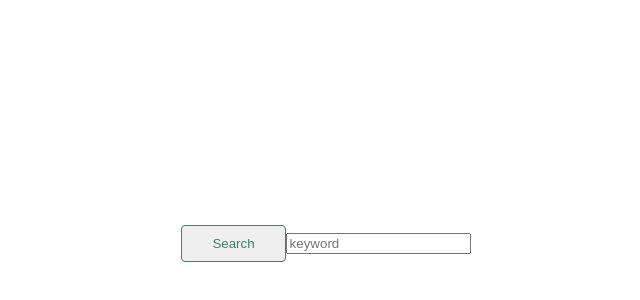
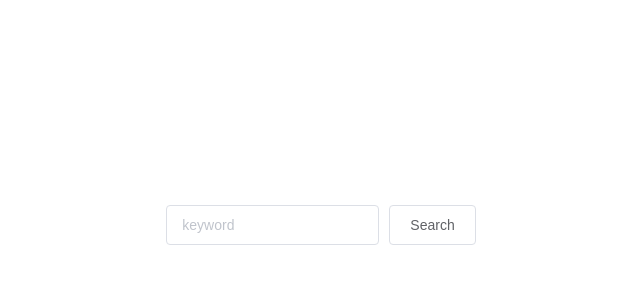
Before and after one commit to volpe28v/WdpExcavator, a Nuxt app: page / in a window 1280 px wide. Shown: the part 164-464 px from the top of the page, without its empty margins (314-954 px from the left). Built offline with nearby package versions, Linux system fonts and the light colour scheme.

Commit message:
Apply Element ui

```diff
--- a/pages/index.vue
+++ b/pages/index.vue
@@ -1,14 +1,19 @@
 <template>
   <section class="container">
     <div>
-      <div class="links">
-        <button
-          class="button--green"
-          @click="search">Search</button>
-        <input
-          v-model="keyword"
-          placeholder="keyword">
-      </div>
+      <el-form
+        :inline="true"
+        @submit.prevent.native="search">
+        <el-form-item>
+          <el-input
+            v-model="keyword"
+            placeholder="keyword"/>
+        </el-form-item>
+        <el-form-item>
+          <el-button
+            @click="search">Search</el-button>
+        </el-form-item>
+      </el-form>
       <div>
         <ul>
           <li
```
